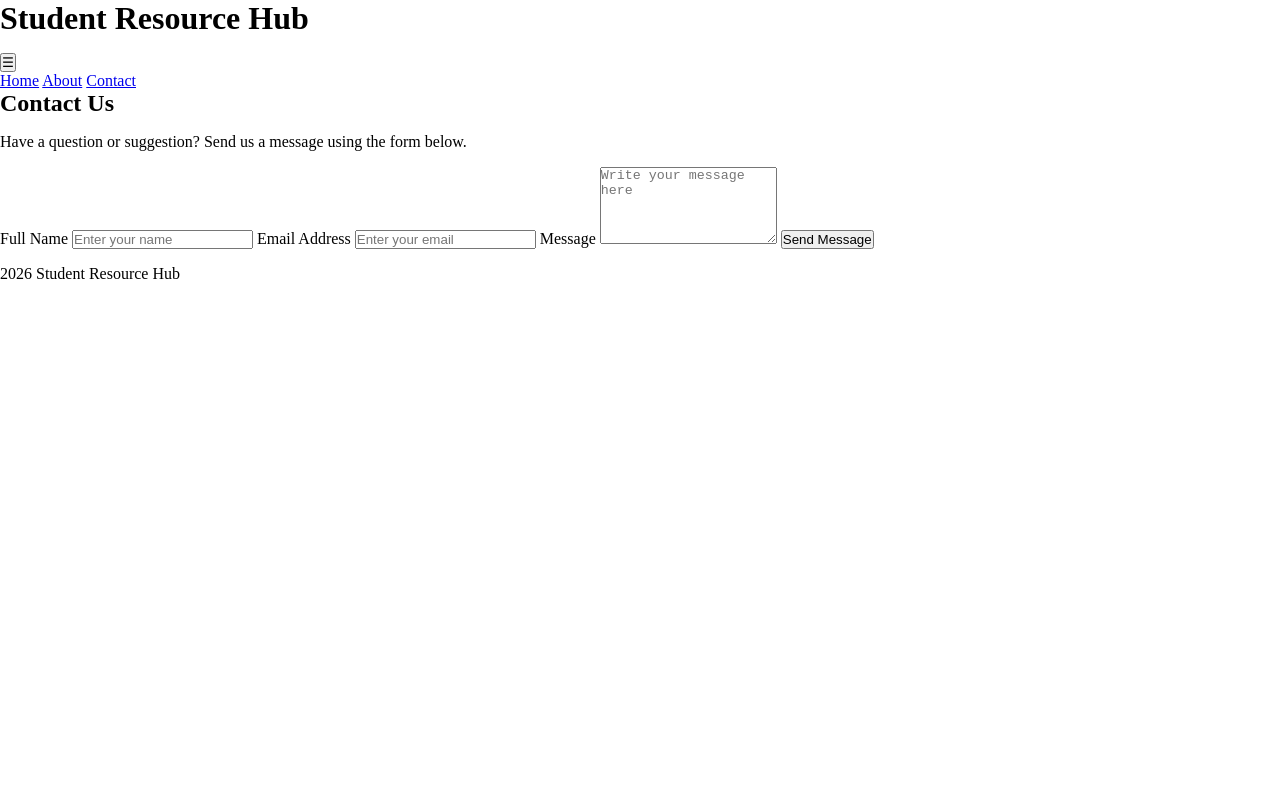
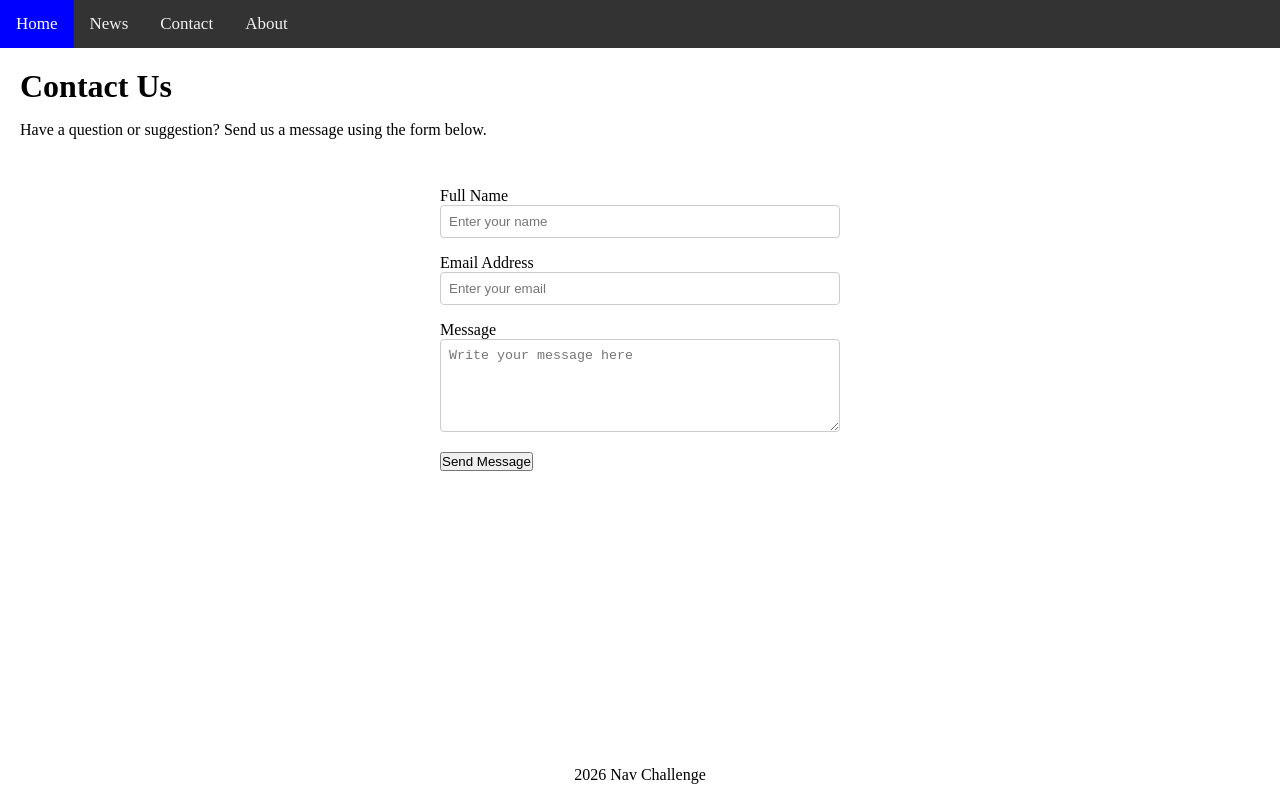
Before and after one commit to onxstigb/Mid-termNavChallenge, a website: page contact.html in a window 1280 px wide. Drawn offline with nearby package versions, Linux system fonts and the light colour scheme; files that its build step writes are made by us from their sources.

Commit message:
form stylized

```diff
--- a/contact.html
+++ b/contact.html
@@ -1,30 +1,27 @@
 <!DOCTYPE html>
 <html lang="en">
-<head>
-    <meta charset="UTF-8">
-    <meta name="viewport" content="width=device-width, initial-scale=1.0">
-    <title>Contact</title>
-    <link rel="stylesheet" href="css/style.css">
-</head>
-<body>
-
-    <header>
-        <h1>Student Resource Hub</h1>
-
-        <button id="menu-toggle" aria-label="Open navigation">
-            ☰
-        </button>
-
-        <nav id="navigation">
-            <a href="index.html">Home</a>
-            <a href="about.html">About</a>
-            <a href="contact.html">Contact</a>
-        </nav>
-    </header>
+  <head>
+    <meta charset="UTF-8" />
+    <meta http-equiv="X-UA-Compatible" content="IE=edge" />
+    <meta name="viewport" content="width=device-width, initial-scale=1.0" />
+    <title>Mid-term Nav Challenge</title>
+    <link rel="stylesheet" href="https://cdnjs.cloudflare.com/ajax/libs/font-awesome/4.7.0/css/font-awesome.min.css">
+    <link rel="stylesheet" href="css/styles.css">
+  </head>
+  <body>
+<div class="topnav" id="myTopnav">
+  <a href="index.html" class="active">Home</a>
+  <a href="news.html">News</a>
+  <a href="contact.html">Contact</a>
+  <a href="about.html">About</a>
+  <a href="javascript:void(0);" class="icon" onclick="myNav()">
+    <i class="fa fa-bars"></i>
+  </a>
+</div>
 
     <main>
-        <section class="page-content">
-            <h2>Contact Us</h2>
+        <div class="content">
+            <h1>Contact Us</h1>
 
             <p>
                 Have a question or suggestion? Send us a message using
@@ -63,11 +60,11 @@
             </form>
 
             <p id="form-response" aria-live="polite"></p>
-        </section>
+        </div>
     </main>
 
     <footer>
-        <p> 2026 Student Resource Hub</p>
+        <p> 2026 Nav Challenge</p>
     </footer>
 
     <script src="app/app.js" defer></script>
--- /dev/null
+++ b/scss/contact.scss
@@ -0,0 +1,12 @@
+#contact-form {
+  max-width: 400px;
+  margin: 3rem auto;
+
+  input, textarea {
+    width: 100%;
+    padding: 0.5rem;
+    margin-bottom: 1rem;
+    border: 1px solid #ccc;
+    border-radius: 4px;
+  }
+}
--- a/scss/content.scss
+++ b/scss/content.scss
@@ -1,6 +1,6 @@
 .content{
     padding: 20px;
-    width: 600px;
+    width: 100%;
     margin: 0 auto;
     align-items: center;
 }
--- /dev/null
+++ b/scss/footer.scss
@@ -0,0 +1,9 @@
+footer {
+  position: fixed;
+  left: 0;
+  bottom: 0;
+  width: 100%;
+//   background-color: red;
+  color: black;
+  text-align: center;
+}
--- a/scss/styles.scss
+++ b/scss/styles.scss
@@ -2,3 +2,5 @@
 @import "Newnav.scss";
 @import "content.scss";
 @import "news.scss";
+@import "contact.scss";
+@import "footer.scss";
```
Also changed, not shown: about.html (+22 -25 lines), index.html (+4 -0 lines), news.html (+3 -1 lines), css/styles.css.
